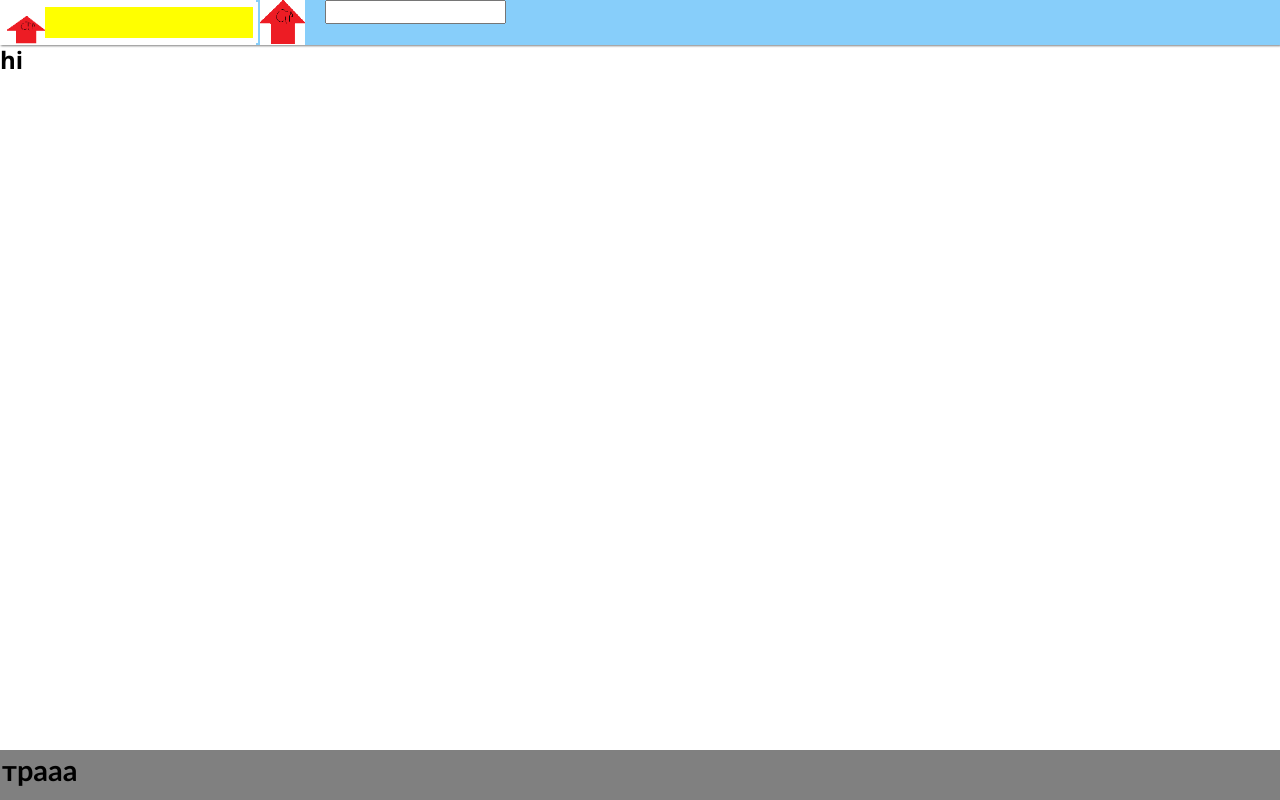
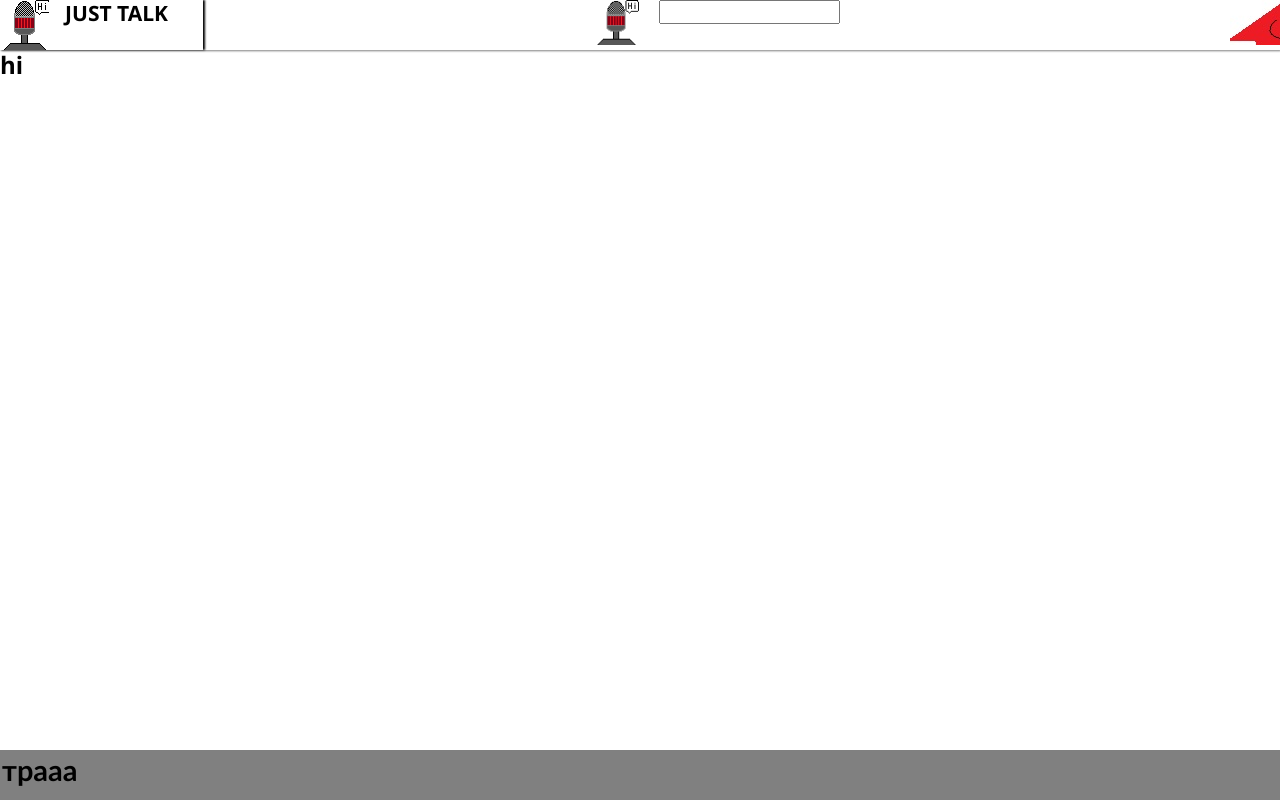
Before and after one commit to SoloLineDefender/sitedeplome, a React app: page / in a window 1280 px wide. Built offline with nearby package versions, Linux system fonts and the light colour scheme.

Commit message:
change style and logo

```diff
--- a/src/app/components/header/header.scss
+++ b/src/app/components/header/header.scss
@@ -3,35 +3,37 @@ header {
     flex-flow: row nowrap;
     background-color: lightskyblue;
     width: 100%;
-    height: 45px;
+    height: 50px;
     box-shadow: 1px 1px 2px grey;
     > .container {
         display: flex;
         flex-flow: row nowrap;
         justify-content: space-between;
         height: inherit;
-        width: 20%;
+        width: 100%;
         background-color: white;
 
         > .logo-container {
+            box-shadow: 2px 0px 2px black;
             display: flex;
             flex-flow: row nowrap;
             flex: 0 0 auto;
             justify-content: center;
             background-color: white;
-            width: 100%;
-            margin: 2px;
-            padding: 5px;
+            padding-right: 10px;
+            // margin: 1px;
+            // padding: 5px;
             > .logo-img {
-                background-image: url('/public/logo/logo-breand.png');
-                background-size: contain;
-                background-repeat: no-repeat;
-                background-position: center;
-                width: 45px;
-                height: 45px;
+                display: block;
+                margin-right: 10px;
+                background-size: cover;
+                background-image: url(/public/logo/logo-breand.png);
+                width: 74px;
+                height: 50px;
             }
             > .breand {
-                background-color: yellow;
+                margin-left: 6px;
+                font-size: 21px;
                 width: 100%;
             }
 
@@ -39,9 +41,8 @@ header {
         > .search-container {
             display: flex;
             flex-flow: row nowrap;
-            flex: 1 0 auto;
+            flex: 0 0 auto;
             align-content: center;
-
             > .search-img {
                 height: 45px;
                 width: 45px;
@@ -56,6 +57,15 @@ header {
         }
         > .profile-container {
             flex: 0 0 auto;
+            width: 50px;
+            height: 50px;
+            > .profile-img {
+                display: block;
+                background-repeat:no-repeat;
+                background-image: url(/public/logo/logo-breand.jpg);
+                height: 45px;
+                width: 50px;
+            }
         }
     }
 }
--- a/src/app/components/header/index.jsx
+++ b/src/app/components/header/index.jsx
@@ -5,15 +5,16 @@ const HeaderComponent = () => {
         <header className="header" id="header">
             <div className="container">
                 <div className="logo-container">
-                    <div className="logo-img"/>
-                    <h1 className="breand"></h1>
+                    <a href="/" className="logo-img"></a>
+                    {/* <div className="logo-img"/> */}
+                    <h1 className="breand">JUST TALK</h1>
                 </div>
                 <div className="search-container">
                     <img src='/logo/logo-breand.png' alt="" className="search-img" />
                     <input type="text" className="search-box" />
                 </div>
                 <div className="profile-container">
-                    <a href="" className="profile"></a>
+                    <a href="/profile" className="profile-img"></a>
                 </div>
             </div>
         </header>
```
Also changed, not shown: public/logo/logo-breand.png, src/app/components/header/logo-breand.jpg (deleted).
